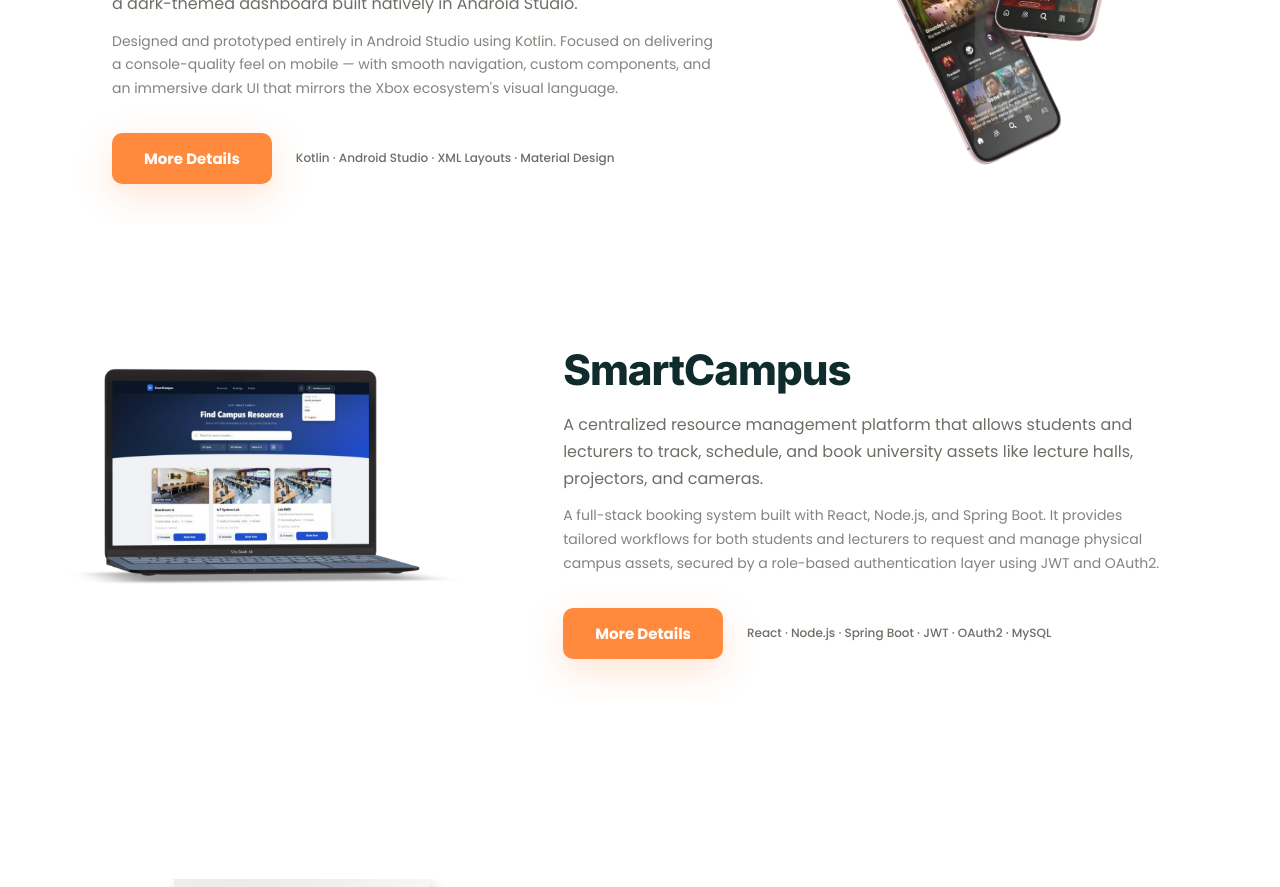
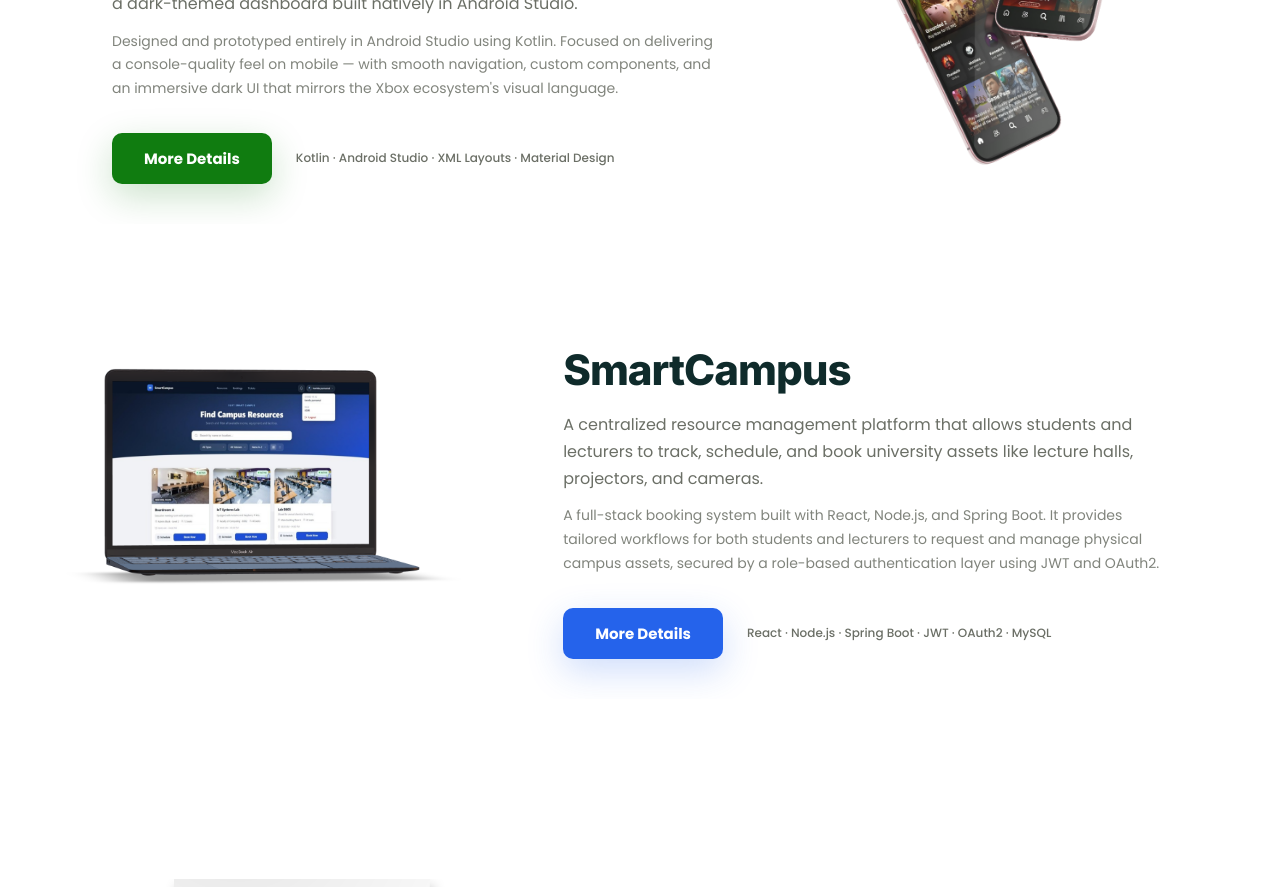
Before and after one commit to K4V1DU/portfolio, a React (Create React App) app: page / in a window 1280 px wide. Shown: the part 1600-2487 px from the top of the page. Built offline with nearby package versions, Linux system fonts and the light colour scheme.

Commit message:
Update Portfolio.jsx

```diff
--- a/src/pages/landingpage/Portfolio.jsx
+++ b/src/pages/landingpage/Portfolio.jsx
@@ -547,9 +547,9 @@ function Projects() {
                   {index === 0 ? (
                     <Link to="/project1" style={styles.btnMoreDetails}>More Details</Link>
                   ) : index === 1 ? (
-                    <Link to="/project2" style={styles.btnMoreDetails}>More Details</Link>
+                    <Link to="/project2" style={{ ...styles.btnMoreDetails, background: "#107C10", boxShadow: "0 12px 36px rgba(16,124,16,0.22)" }}>More Details</Link>
                   ) : index === 2 ? (
-                    <Link to="/project3" style={styles.btnMoreDetails}>More Details</Link>
+                    <Link to="/project3" style={{ ...styles.btnMoreDetails, background: "#2563eb", boxShadow: "0 12px 36px rgba(37,99,235,0.22)" }}>More Details</Link>
                   ) : (
                     <a href={p.live} style={styles.btnMoreDetails}>More Details</a>
                   )}
```
